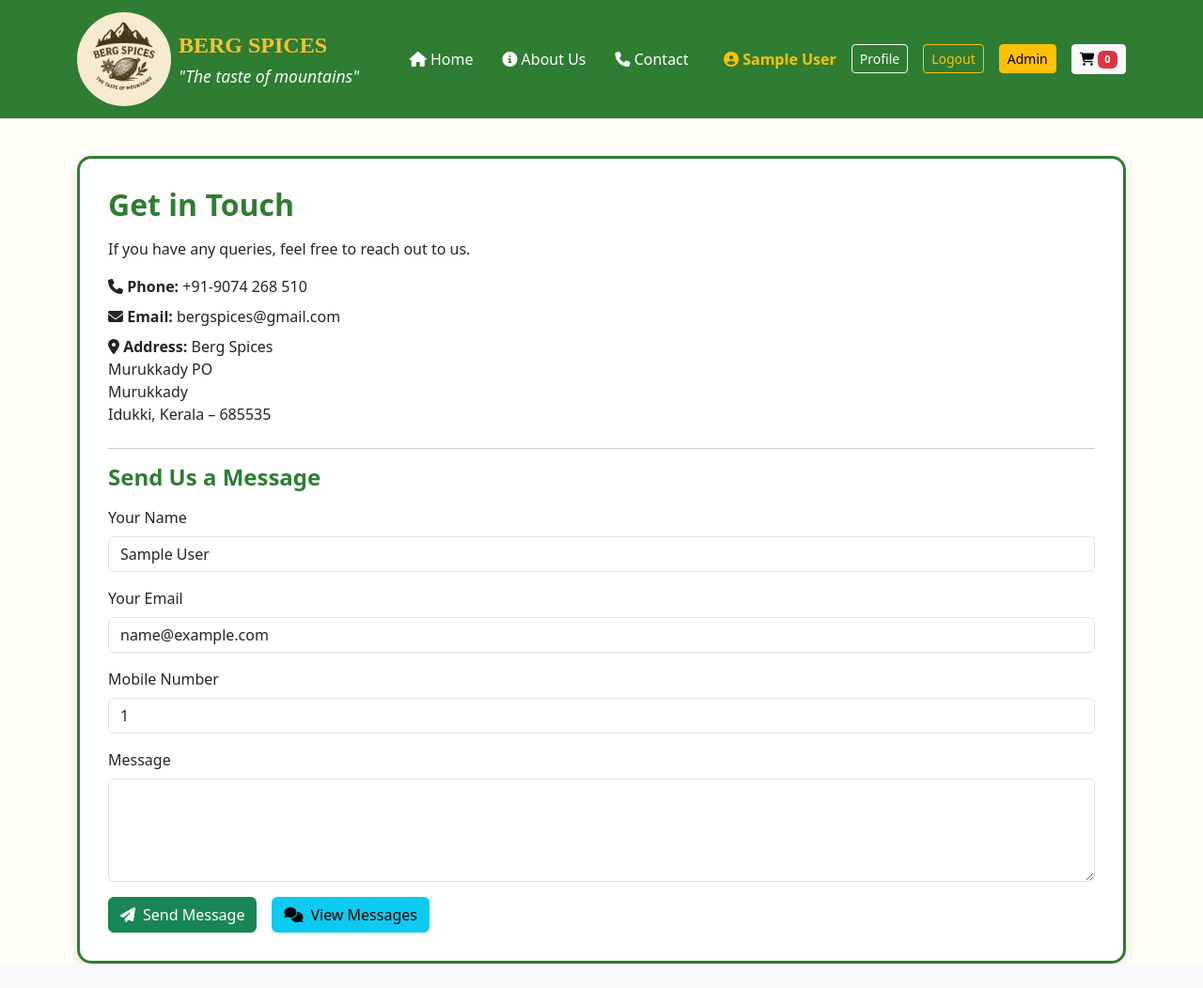
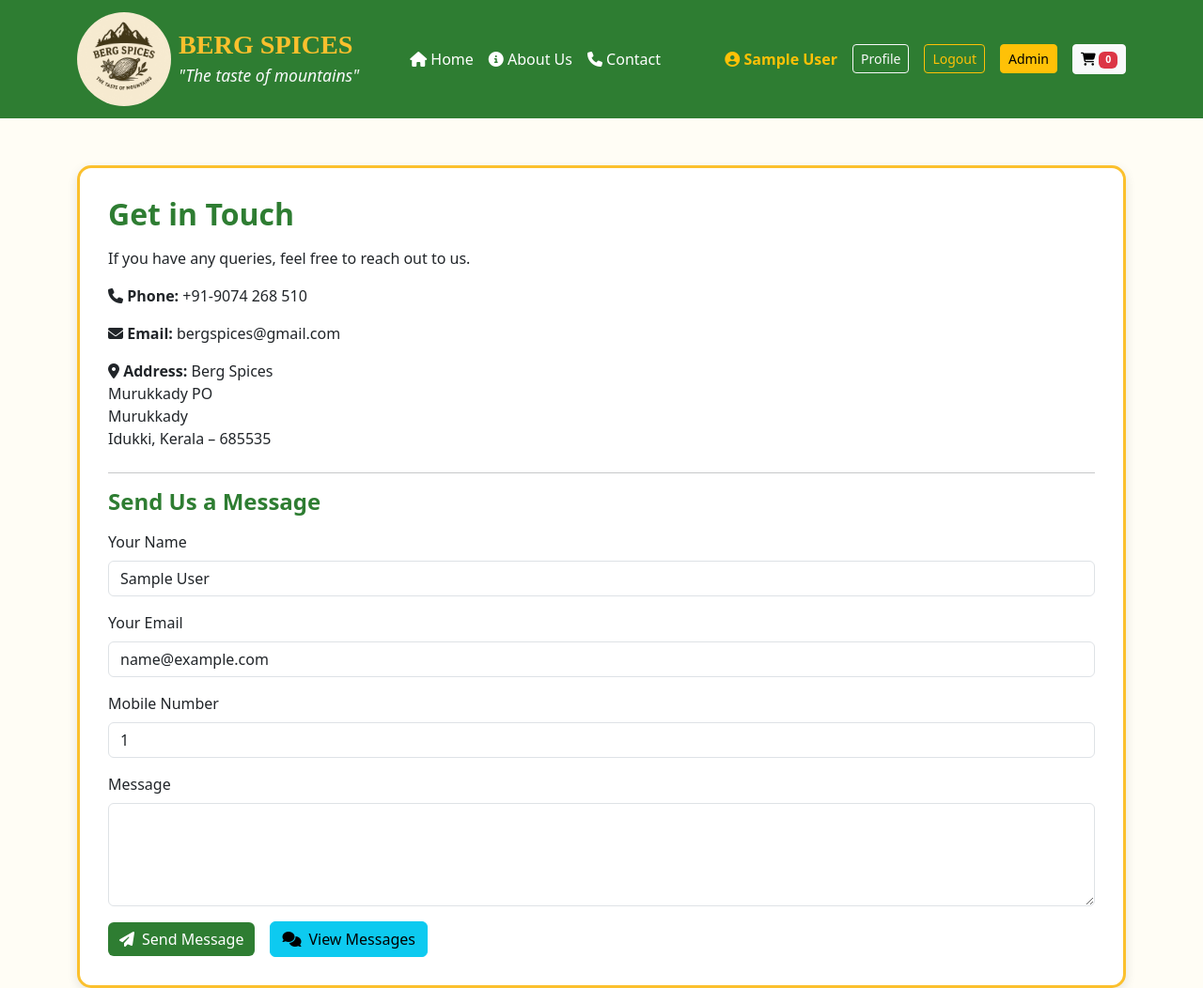
Before and after one commit to bergadminspices/berg-spices, a Flask app: template templates/contact.html in a window 1280 px wide. Shown: the whole page at 94% size. Before the commit the page ends 1026 px from the top, so only its background shows below. Run offline with Flask 3, Linux system fonts and the light colour scheme; the template is opened without the code that fills it, so the values that code supplies are empty; the visitor is signed in with stand-in values (Sample User, id 1); some libraries are stand-ins or nearby versions.

Commit message:
Update contact.html

```diff
--- a/templates/contact.html
+++ b/templates/contact.html
@@ -7,32 +7,73 @@
   <link href="https://cdn.jsdelivr.net/npm/bootstrap@5.3.2/dist/css/bootstrap.min.css" rel="stylesheet">
   <link href="https://cdnjs.cloudflare.com/ajax/libs/font-awesome/6.5.0/css/all.min.css" rel="stylesheet">
 
-  <style>
-    body { background: #fffdf5; }
-    .navbar { background: #2e7d32; }
-    .navbar-brand img { height: 100px; border-radius: 40%; }
-    .brand-text { font-family: 'Playfair Display', serif; font-size: 1.5rem; color: #fbc02d; font-weight: bold; }
-    .navbar-quote { font-size: 0.85rem; font-style: italic; color: #fbc02d; }
+   <style>
+     body { background: #fffdf5; }
+    .navbar { background: #2e7d32; } /* Warm Green */
+    .navbar-brand img { height: 100px; border-radius: 40px; }
+    .brand-text {
+      font-family: 'Playfair Display', serif;
+      font-weight: 700;
+      font-size: 1.76rem;
+      color: #fbc02d;
+      line-height: 1.2;
+    }
+    .navbar-quote {
+      font-size: 0.9rem;
+      font-style: italic;
+      color: #fbc02d;
+    }
 
-    .nav-link { color: white !important; margin-left: 15px; }
+    .nav-link, .btn-cart { color: white !important; }
     .nav-link:hover { color: #fbc02d !important; }
 
+    .category-title { color: #2e7d32; margin-top: 40px; margin-bottom: 20px; font-weight: bold; }
+    .card {
+      border: none;
+      border-radius: 15px;
+      box-shadow: 0px 4px 12px rgba(0,0,0,0.1);
+      transition: transform 0.2s ease;
+    }
+    .card:hover { transform: translateY(-5px); }
+    .btn-add {
+      background-color: #fbc02d;
+      color: black;
+      border-radius: 10px;
+      font-weight: bold;
+    }
+    .btn-add:hover { background-color: #f9a825; }
+
+    .btn-success { background-color: #2e7d32 !important; border: none; }
+    .btn-success:hover { background-color: #256428 !important; }
+
+    /* Search box */
+    .search-input {
+      background: transparent;
+      border: 1px solid rgba(255, 255, 255, 0.6);
+      color: white;
+      padding: 5px 12px;
+      border-radius: 20px;
+      width: 180px;
+      transition: width 0.3s ease;
+    }
+    .search-input::placeholder { color: rgba(255,255,255,0.7); }
+    .search-input:focus {
+      width: 250px;
+      outline: none;
+      border-color: #fbc02d;
+    }
+
     .content-box {
-      border: 3px solid #2e7d32;
+      border: 3px solid #fbc02d;
       border-radius: 15px;
       padding: 30px;
-      margin-top: 40px;
+      margin-top: 50px;
       background: white;
       box-shadow: 0 4px 12px rgba(0,0,0,0.1);
     }
+    .highlight { color: #2e7d32; font-weight: bold; }
+  </style>
 
-    .highlight { color: #2e7d32; font-weight: bold; }
-    .contact-info p { margin-bottom: 8px; font-size: 1rem; }
-    .form-label { font-weight: 500; }
-
-    /* small tweak so badge is compact next to the button */
-    .btn .badge { font-size: 0.7rem; vertical-align: baseline; }
-  </style>
 </head>
 
 <body>
```
